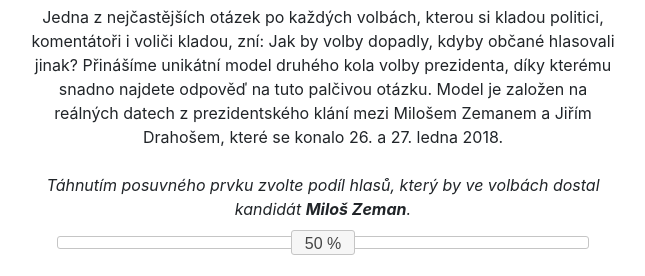
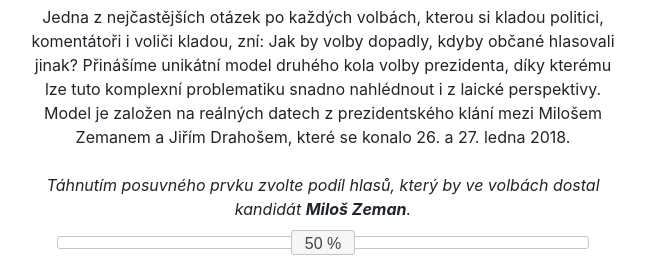
Before and after one commit to timichal/volebni-model, a plain HTML site: page index.html in a window 1280 px wide. Shown: the part 147-423 px from the top of the page, without its empty margins (317-962 px from the left). Drawn offline with nearby package versions, Linux system fonts and the light colour scheme.

Commit message:
Update index.html

```diff
--- a/index.html
+++ b/index.html
@@ -78,7 +78,7 @@
     </script>
     <div class="content">
     <h1>Prezidentské volby 2018:<br>Volební model</h1>
-    <div>Jedna z nejčastějších otázek po každých volbách, kterou si kladou politici, komentátoři i voliči kladou, zní: Jak by volby dopadly, kdyby občané hlasovali jinak? Přinášíme unikátní model druhého kola volby prezidenta, díky kterému snadno najdete odpověď na tuto palčivou otázku. Model je založen na reálných datech z prezidentského klání mezi Milošem Zemanem a Jiřím Drahošem, které se konalo 26. a 27. ledna 2018.</div><br>
+    <div>Jedna z nejčastějších otázek po každých volbách, kterou si kladou politici, komentátoři i voliči kladou, zní: Jak by volby dopadly, kdyby občané hlasovali jinak? Přinášíme unikátní model druhého kola volby prezidenta, díky kterému lze tuto komplexní problematiku snadno nahlédnout i z laické perspektivy. Model je založen na reálných datech z prezidentského klání mezi Milošem Zemanem a Jiřím Drahošem, které se konalo 26. a 27. ledna 2018.</div><br>
     <div><i>Táhnutím posuvného prvku zvolte podíl hlasů, který by ve volbách dostal kandidát <b>Miloš Zeman</b>.</i></div>
     <div id="slider">
       <div id="custom-handle" class="ui-slider-handle"></div>
```
